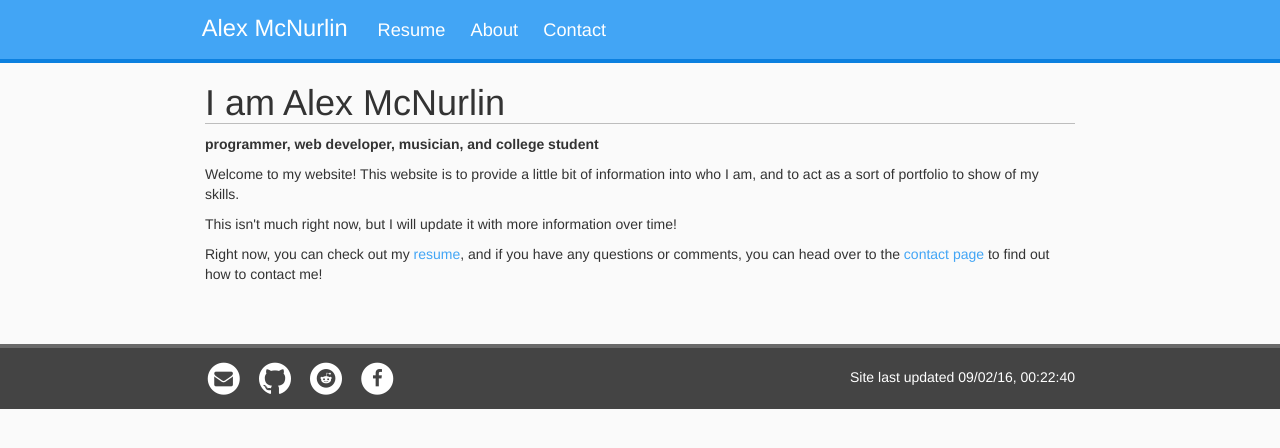
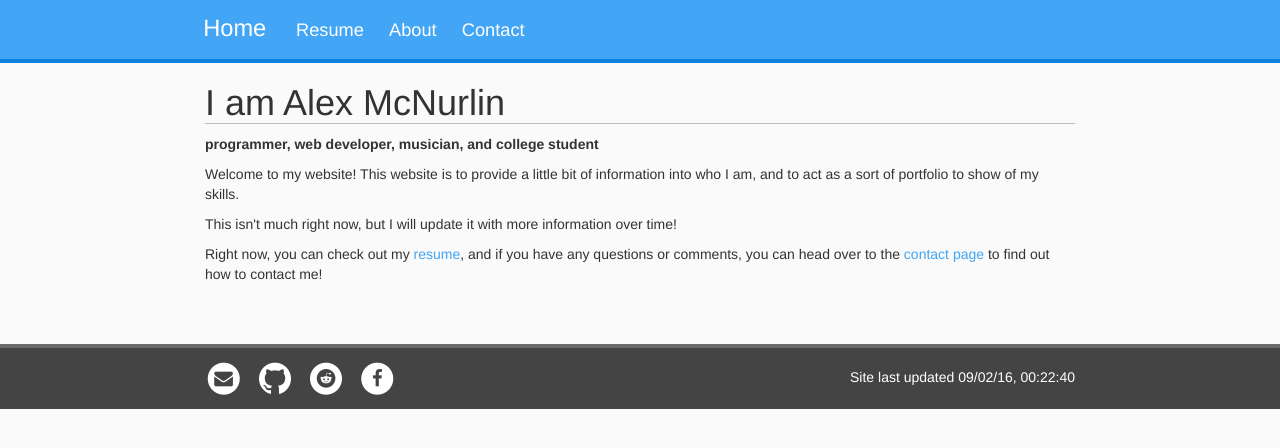
Before and after one commit to alexmcnurlin/alexmcnurlin.github.io, a Jekyll site: the page built from index.html, in a window 1280 px wide. Shown: the top 448 px of the page. Built offline with Jekyll 4.4.1, drawn with Linux system fonts in a browser that asks for light colours; nearby versions of some CDN libraries.

Commit message:
Change navbar heading

```diff
--- a/_includes/navbar.html
+++ b/_includes/navbar.html
@@ -3,7 +3,7 @@
     <a href="/" class="nav-link-text nav-title">
       <span class="nav-link-text">
         &nbsp;
-        Alex McNurlin
+        Home
         &nbsp;
       </span>
     </a>
```
